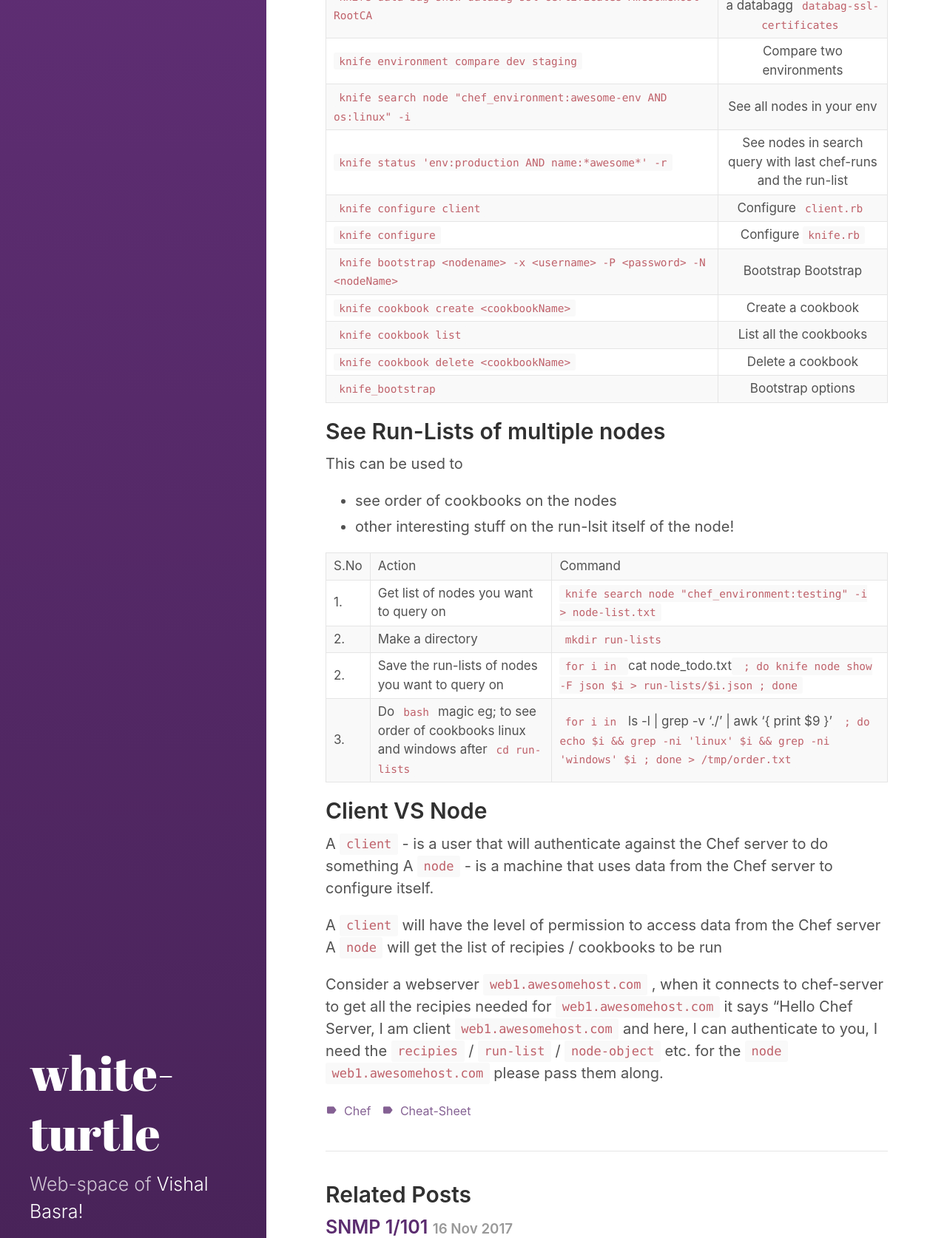
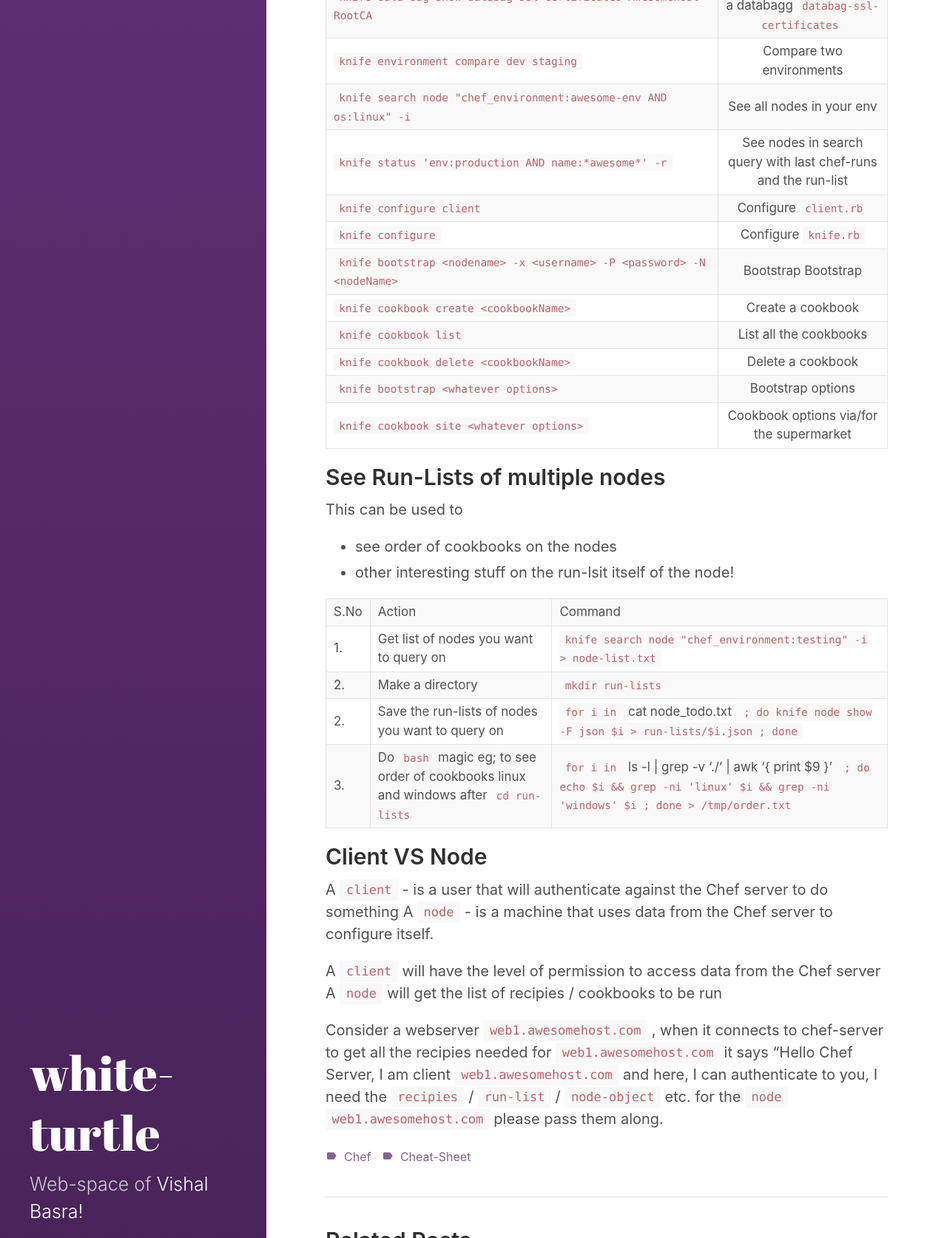
Before and after one commit to vishalbasra/vishalbasra.github.io, a Jekyll site: the page built from _posts/2017-11-16-Knife-Handy-Commands.md, in a window 1280 px wide, cut to the strip 1491-3165 px from the top of the page. Shown: the whole strip at 74% size. Built offline with Jekyll 4.4.1, drawn with Linux system fonts in a browser that asks for light colours.

Commit message:
Add generic 2

```diff
--- a/_posts/2017-11-16-Knife-Handy-Commands.md
+++ b/_posts/2017-11-16-Knife-Handy-Commands.md
@@ -49,7 +49,8 @@ What is knife?
 | `knife cookbook create <cookbookName>`      | Create a cookbook |
 | `knife cookbook list`      | List all the cookbooks |
 | `knife cookbook delete <cookbookName>`      | Delete a cookbook |
-| `knife_bootstrap`      | Bootstrap options |
+| `knife bootstrap <whatever options>`      | Bootstrap options |
+| `knife cookbook site <whatever options>`      | Cookbook options via/for the supermarket |
 
 
 
```
